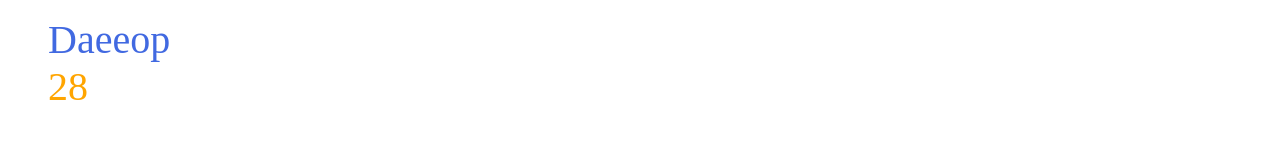
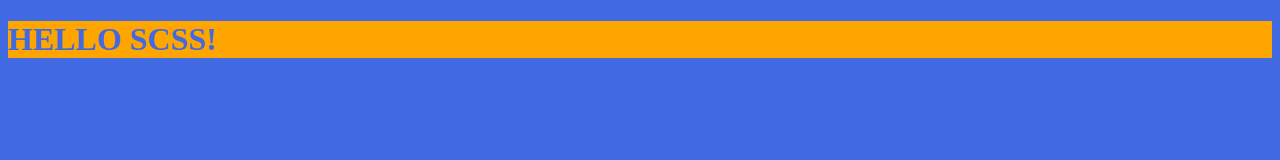
Before and after one commit to Daeeop/Scss-Practice, a website built with Parcel: page index.html in a window 1280 px wide. Built offline with nearby package versions, Linux system fonts and the light colour scheme.

Commit message:
다른 scss 파일 가져오기

```diff
--- a/index.html
+++ b/index.html
@@ -9,12 +9,7 @@
 <body>
   <!-- 중첩(Nesting) -->
   <div class="container">
-   <ul>
-     <li>
-       <div class="name">Daeeop</div>
-       <div class="age">28</div>
-     </li>
-   </ul>
+   <h1>HELLO SCSS!</h1>
   </div>
 </body>
 </html>
--- a/main.scss
+++ b/main.scss
@@ -1,18 +1,14 @@
+// @import url("./sub.scss");
+// @import "./sub.scss";
+// @import "./sub";
+@import "./sub" , "./secondScss.scss";
+
+
 $color : royalblue;
 
 // SCSS 에서 제공하는 중첩 기능
 .container {
-  ul {
-    list-style: none;
-    li {
-      font-size: 40px;
-      text-decoration: none;
-      .name {
-        color: royalblue;
-      }
-      .age {
-        color: orange;
-      }
-    }
+  h1 {
+    color: $color;
   }
 }
--- /dev/null
+++ b/secondScss.scss
@@ -0,0 +1,3 @@
+body {
+  background-color: royalblue;
+}
--- /dev/null
+++ b/sub.scss
@@ -0,0 +1,5 @@
+body {
+  .container {
+    background-color: orange;
+  }
+}
```
Also changed, not shown: README.md.
